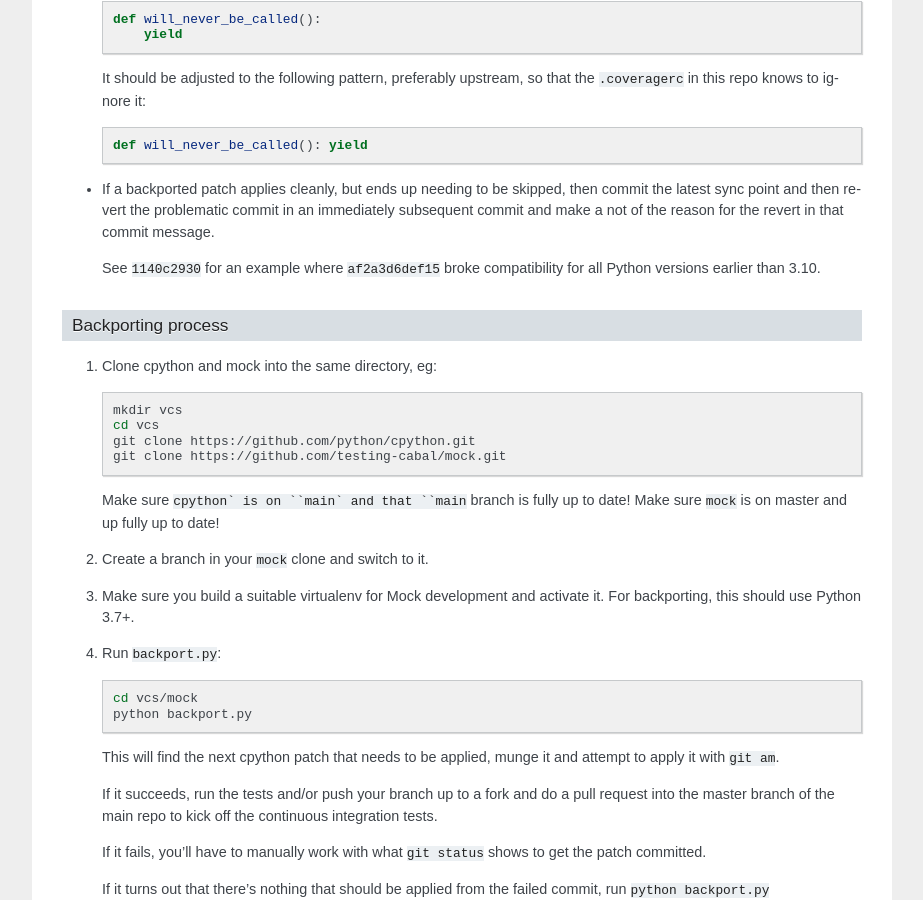
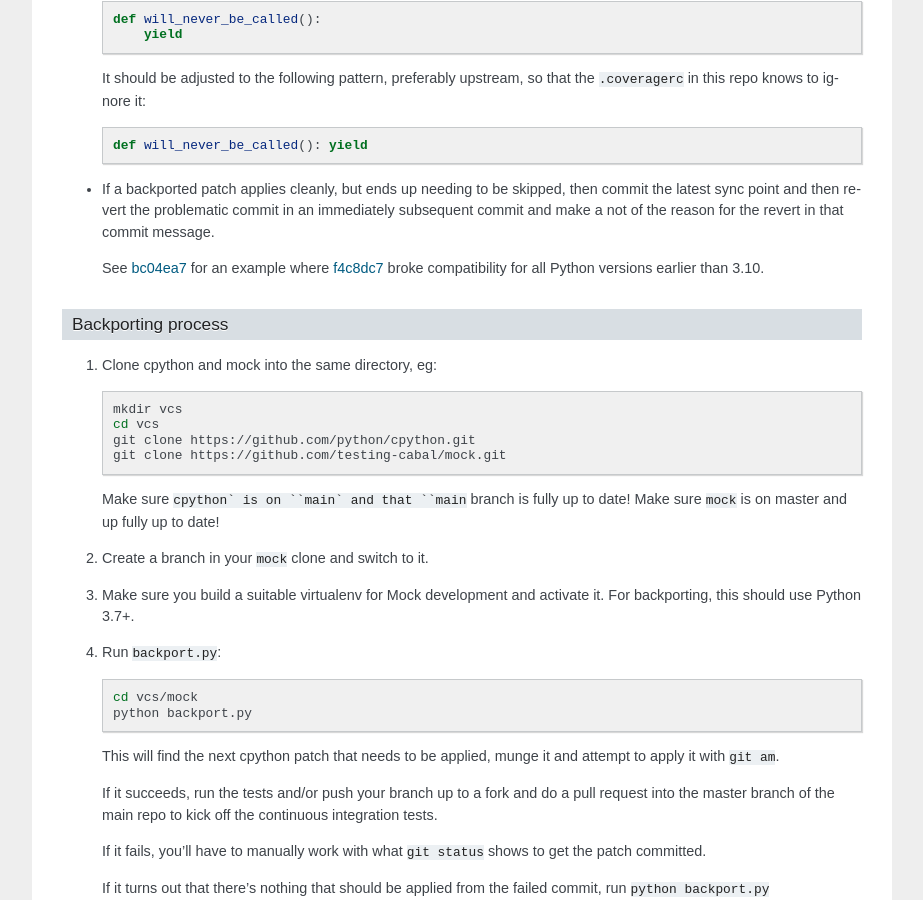
Before and after one commit to testing-cabal/mock, a Sphinx documentation site: the page built from docs/index.txt, in a window 1280 px wide and 900 px high, scrolled down 1920 px. Shown: the whole window, without its empty margins (198-1121 px from the left). Built offline with Sphinx 7.4.7, drawn with Linux system fonts in a browser that asks for light colours; the version number is read from the project's files by our own code.

Commit message:
Fixup reverting backported rev example.

```diff
--- a/docs/index.txt
+++ b/docs/index.txt
@@ -135,8 +135,13 @@
   then commit the latest sync point and then revert the problematic commit in an immediately
   subsequent commit and make a not of the reason for the revert in that commit message.
 
-  See ``1140c2930`` for an example where ``af2a3d6def15`` broke compatibility for all Python
+  See `bc04ea7`__ for an example where `f4c8dc7`__ broke compatibility for all Python
   versions earlier than 3.10.
+
+  __ https://github.com/testing-cabal/mock/commit/bc04ea76352c2064d79160f13649f879667a89cb
+
+  __ https://github.com/testing-cabal/mock/commit/f4c8dc7098abb6b2f9a65ee86bad3891776abb50
+
 
 Backporting process
 -------------------
```
